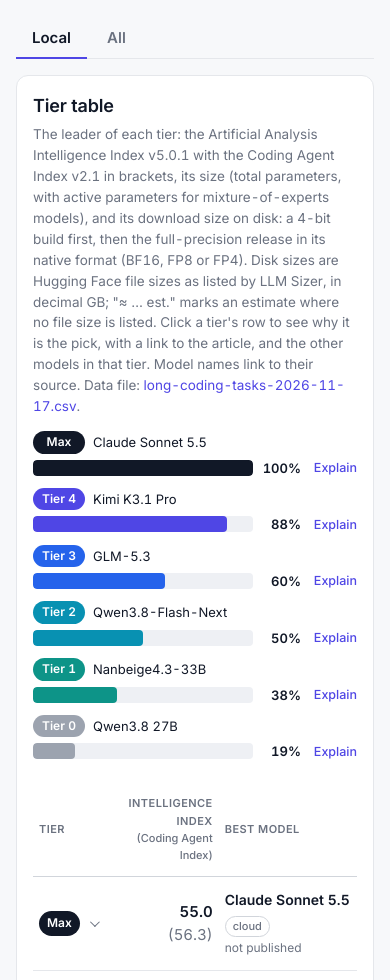
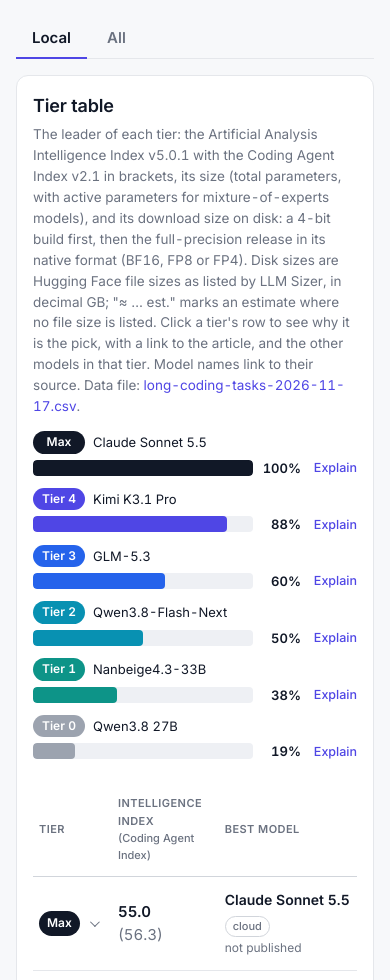
Before and after one commit to maxgerashenko/LLMeter, a plain HTML site: page docs/index.html in a window 390 px wide. Shown: the part 59-1039 px from the top of the page. Drawn offline with Linux system fonts and the light colour scheme.

Commit message:
Left-align the Intelligence Index column in the tier table

```diff
--- a/docs/assets/style.css
+++ b/docs/assets/style.css
@@ -173,7 +173,8 @@ th.num { text-align: right; }
 @media (max-width: 640px) {
   .edge-label { display: none; }
   .edge-ref .edge-label { display: block; left: auto; right: 4px; }
-  .score { display: inline-flex; flex-direction: column; align-items: flex-end; }
+  .score { display: inline-flex; flex-direction: column; align-items: flex-start; }
+  .score .sub { margin-left: 0; }
   .sub-pill { margin: 2px 0 0; }
 }
 .bar-track { margin-right: 40px; }
--- a/docs/assets/tiers.js
+++ b/docs/assets/tiers.js
@@ -166,7 +166,7 @@
     }
     function cells(m, t, isPick) {
       return [
-        el("td", { class: "num" }, [scoreCell(m)]),
+        el("td", { class: "score-col" }, [scoreCell(m)]),
         el("td", null, [modelLink(m, { hideSetting: isPick }), el("span", { class: "params-inline", text: fmtParams(m) }), el("span", { class: "disk-inline" }, [diskInline(m)])]),
         el("td", { class: "num params" + (m.totalB == null ? " muted" : ""), text: fmtParams(m) }),
         el("td", { class: "num disk-col" }, [diskCell(m)])
--- a/docs/index.html
+++ b/docs/index.html
@@ -42,7 +42,7 @@
           <thead>
             <tr>
               <th scope="col">Tier</th>
-              <th scope="col" class="num">Intelligence Index <span class="th-sub">(Coding Agent Index)</span></th>
+              <th scope="col" class="score-col">Intelligence Index <span class="th-sub">(Coding Agent Index)</span></th>
               <th scope="col">Best model</th>
               <th scope="col" class="num params">Params (B)</th>
               <th scope="col" class="num disk-col">Size on disk <span class="th-sub">(4-bit / full)</span></th>
```
